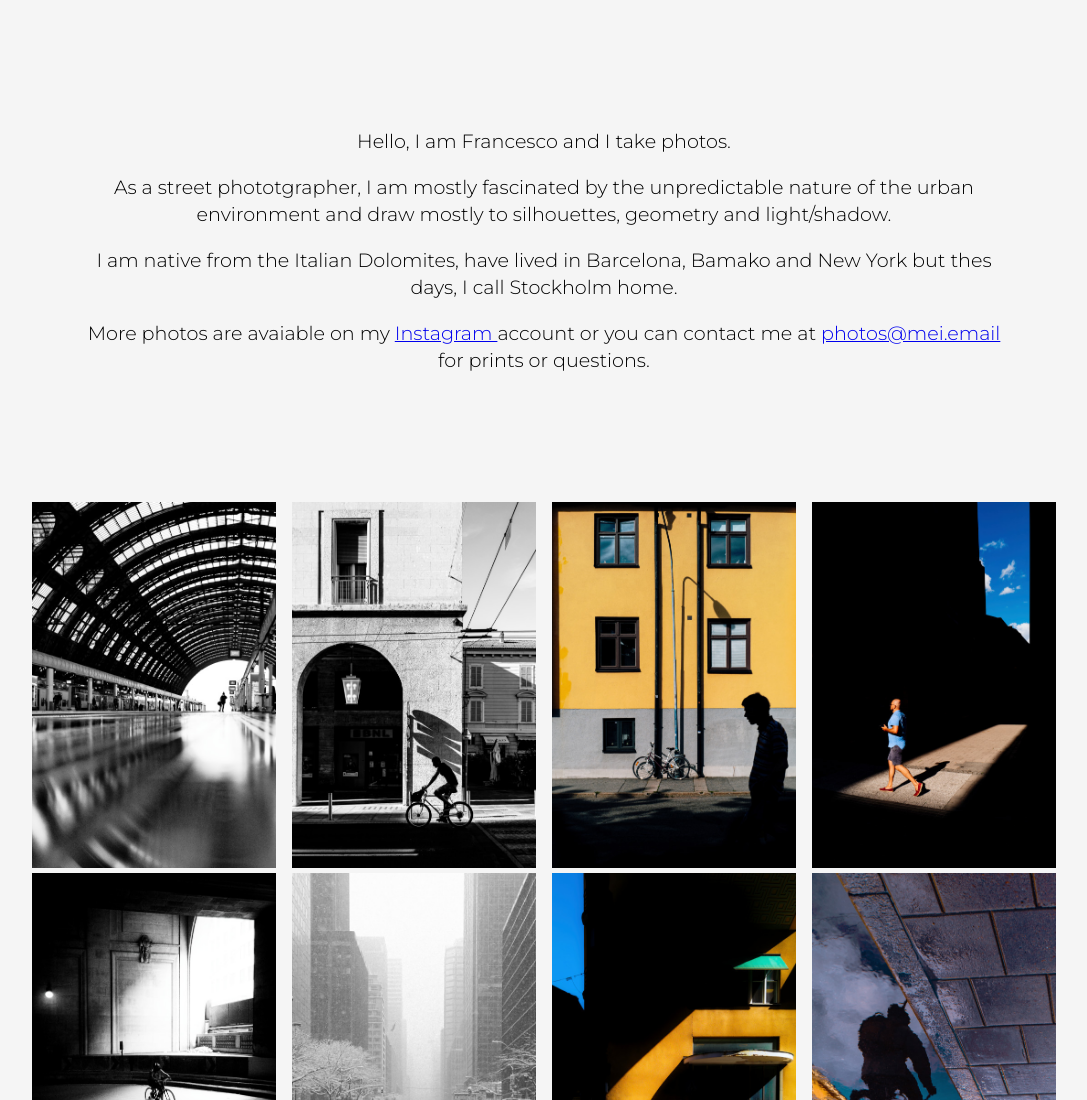
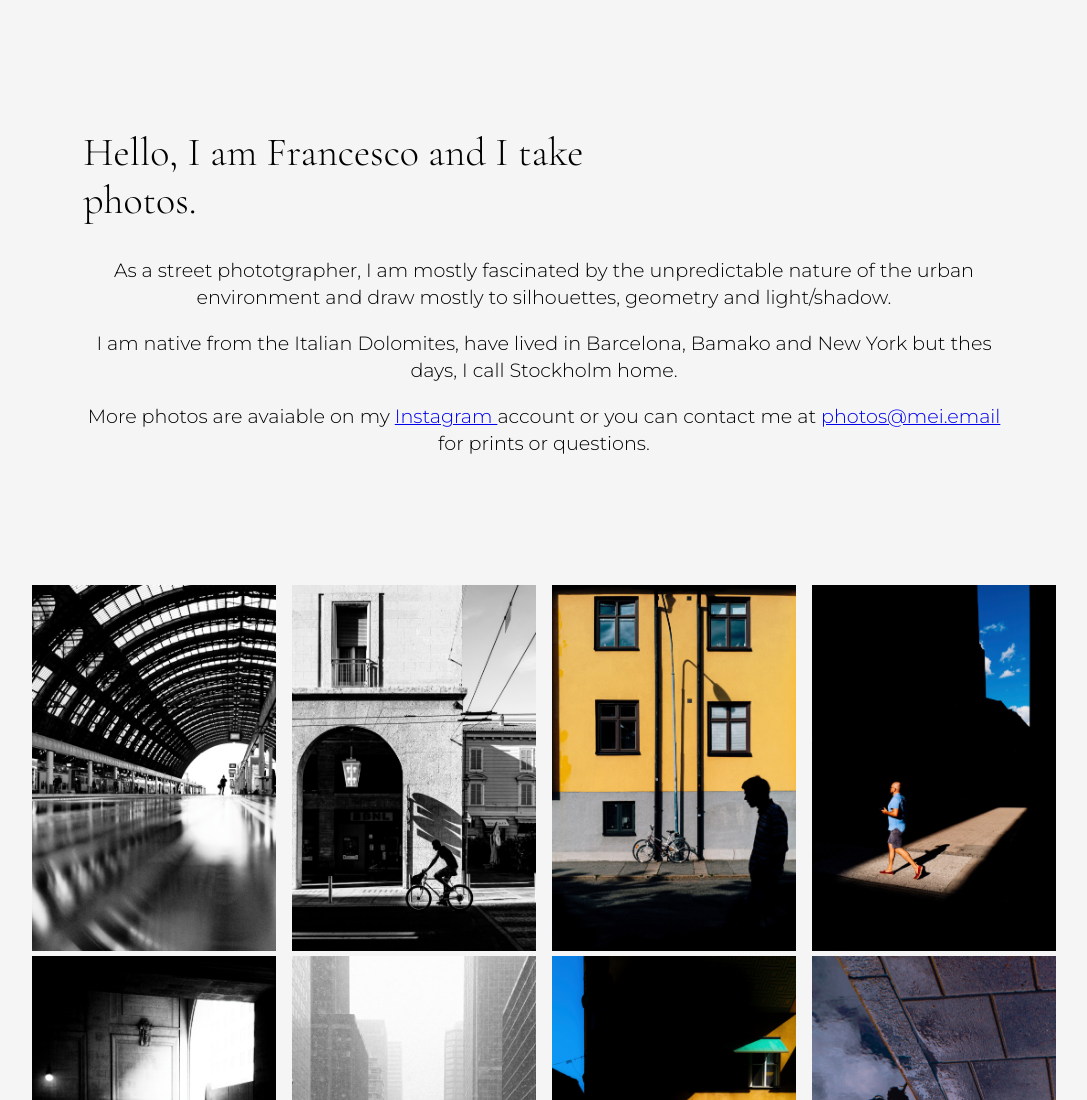
Before and after one commit to francescomei/f.photos, a plain HTML site: page index.html in a window 1280 px wide. Shown: the top 1100 px of the page, without its empty margins (96-1183 px from the left). Drawn offline with nearby package versions, Linux system fonts and the light colour scheme.

Commit message:
Update index.html

```diff
--- a/index.html
+++ b/index.html
@@ -42,9 +42,8 @@
         </nav>
     </header>
     <div class="sudime">
-      <!--   <div class="sudimetitle"> <h2>Su di me, in breve</h2></div>-->
+      <div class="sudimetitle"> <h2>Hello, I am Francesco and I take photos.</h2></div>
         <div class="sudimetext">
-          <p>Hello, I am Francesco and I take photos. </p>
           <p>As a street phototgrapher, I am mostly fascinated by the unpredictable nature of the urban environment and draw mostly to silhouettes, geometry and light/shadow.</p>
           <p>I am native from the Italian Dolomites, have lived in Barcelona, Bamako and New York but thes days, I call Stockholm home.</p>
           <p>More photos are avaiable on my <a href="https://www.instagram.com/francescomei/" target="_blank">Instagram </a> account or you can contact me at <a href="photos@mei.email">photos@mei.email</a> for prints or questions.</p>
```
